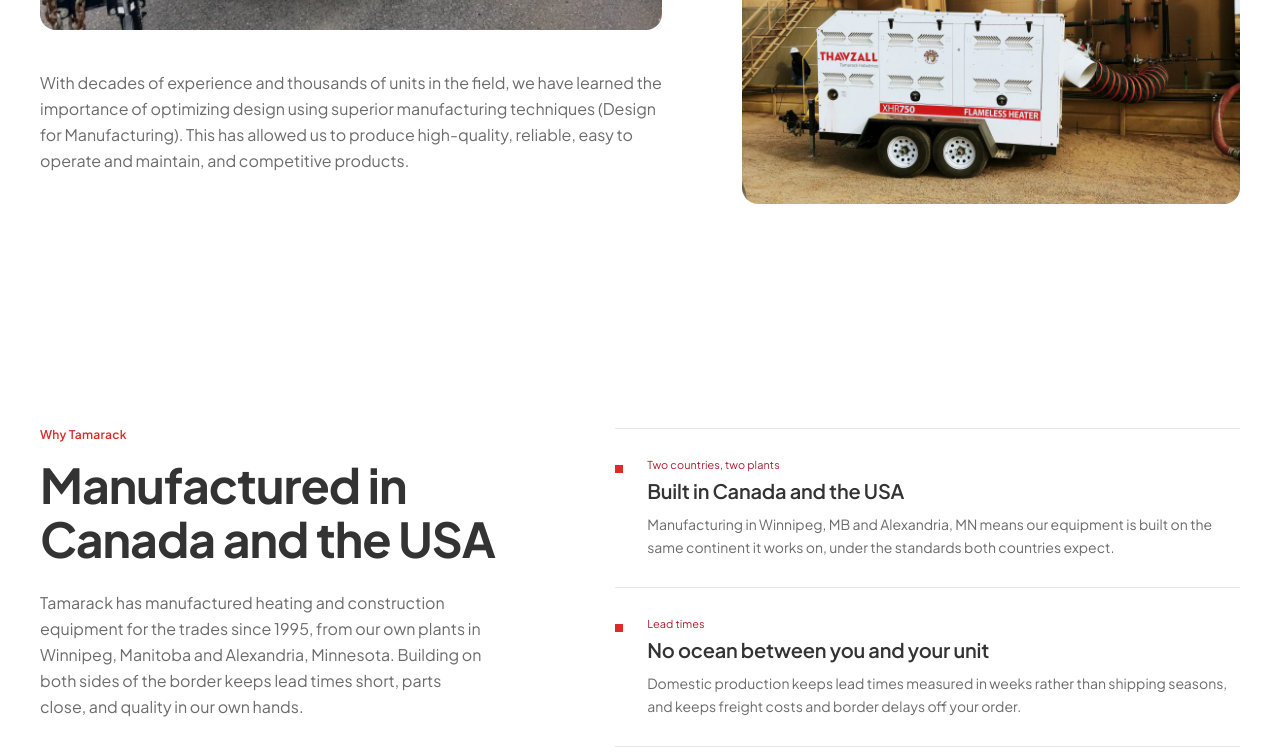
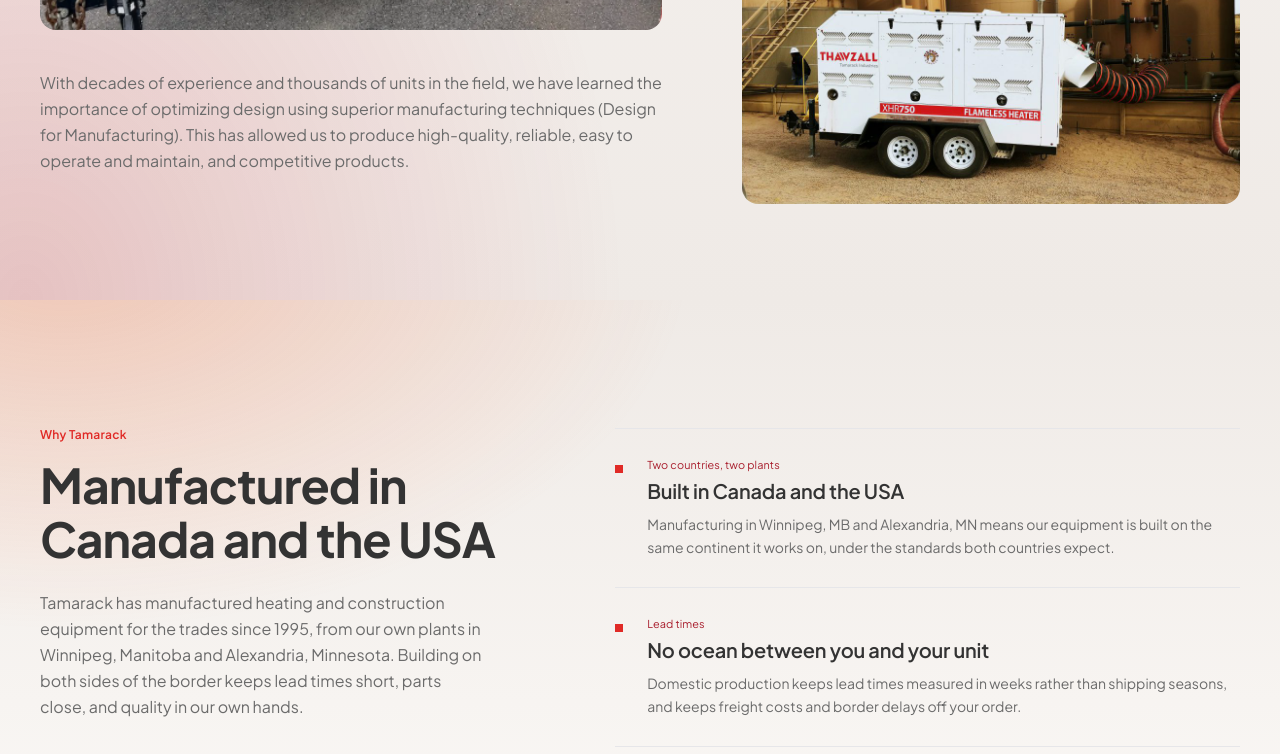
Before and after one commit to ryan-mckee-64/tamarack-website, a Next.js app: page / in a window 1280 px wide. Shown: the part 2353-3107 px from the top of the page. Built offline with nearby package versions, Linux system fonts and the light colour scheme.

Commit message:
Shading Added to Homepage

```diff
--- a/app/globals.css
+++ b/app/globals.css
@@ -487,3 +487,100 @@
     transform: none;
   }
 }
+/* ============================================================
+   HOMEPAGE SECTION SHADING
+   Alternating warm washes so the sections below the hero read as
+   distinct bands instead of one flat white page. `isolation:
+   isolate` keeps the ::before/::after layers behind the section's
+   own content without touching any inner markup.
+   ============================================================ */
+.home-shade {
+  position: relative;
+  isolation: isolate;
+  background-color: var(--surface);
+}
+
+.home-shade::before {
+  content: "";
+  position: absolute;
+  inset: 0;
+  z-index: -1;
+  pointer-events: none;
+  background:
+    radial-gradient(
+      75% 60% at 88% -5%,
+      color-mix(in srgb, var(--grad-4) 30%, transparent) 0%,
+      transparent 70%
+    ),
+    radial-gradient(
+      65% 55% at 2% 100%,
+      color-mix(in srgb, var(--grad-1) 20%, transparent) 0%,
+      transparent 72%
+    ),
+    linear-gradient(
+      180deg,
+      #ffffff 0%,
+      #f7f4f1 50%,
+      #efeae6 100%
+    );
+}
+
+/* Alternate band: mirrors the blooms and starts from the tinted end,
+   so consecutive sections flow into each other instead of stepping. */
+.home-shade-alt::before {
+  background:
+    radial-gradient(
+      70% 60% at 5% -5%,
+      color-mix(in srgb, var(--grad-3) 26%, transparent) 0%,
+      transparent 70%
+    ),
+    radial-gradient(
+      75% 65% at 98% 100%,
+      color-mix(in srgb, var(--grad-5) 34%, transparent) 0%,
+      transparent 72%
+    ),
+    linear-gradient(
+      180deg,
+      #efeae6 0%,
+      #f7f4f1 45%,
+      #ffffff 100%
+    );
+}
+
+/* Diagonal hatching, masked back to nothing before it reaches the
+   middle of the section so text never sits on top of texture. */
+.home-shade::after {
+  content: "";
+  position: absolute;
+  inset: 0;
+  z-index: -1;
+  pointer-events: none;
+  background-image: repeating-linear-gradient(
+    -45deg,
+    rgba(51, 51, 51, 0.06) 0 1px,
+    transparent 1px 14px
+  );
+  -webkit-mask-image: radial-gradient(
+    80% 75% at 100% 0%,
+    rgba(0, 0, 0, 0.9) 0%,
+    transparent 68%
+  );
+  mask-image: radial-gradient(
+    80% 75% at 100% 0%,
+    rgba(0, 0, 0, 0.9) 0%,
+    transparent 68%
+  );
+}
+
+.home-shade-alt::after {
+  -webkit-mask-image: radial-gradient(
+    80% 75% at 0% 100%,
+    rgba(0, 0, 0, 0.9) 0%,
+    transparent 68%
+  );
+  mask-image: radial-gradient(
+    80% 75% at 0% 100%,
+    rgba(0, 0, 0, 0.9) 0%,
+    transparent 68%
+  );
+}
--- a/components/sections/CompanyStory.tsx
+++ b/components/sections/CompanyStory.tsx
@@ -80,7 +80,7 @@
 
 export default function CompanyStory() {
   return (
-    <section id="company" className="scroll-mt-28 border-t border-[color:var(--line)]">
+    <section id="company" className="home-shade scroll-mt-28 border-t border-[color:var(--line)]">
       <div className="mx-auto max-w-[1280px] px-6 py-24 md:px-10">
         {/* Story on the left, timeline down the right. The timeline sticks as
             the story scrolls, so the two stay related on a tall screen. */}
--- a/components/sections/WhyTamarack.tsx
+++ b/components/sections/WhyTamarack.tsx
@@ -32,7 +32,7 @@
 
 export default function WhyTamarack() {
   return (
-    <section id="why" className="border-b border-[color:var(--line)]">
+    <section id="why" className="home-shade home-shade-alt border-b border-[color:var(--line)]">
       <div className="mx-auto grid max-w-[1280px] gap-16 px-6 py-24 md:px-10 md:py-32 lg:grid-cols-[0.9fr_1.1fr]">
         <div>
           <p className="tech-label text-[color:var(--orange)]">Why Tamarack</p>
```
